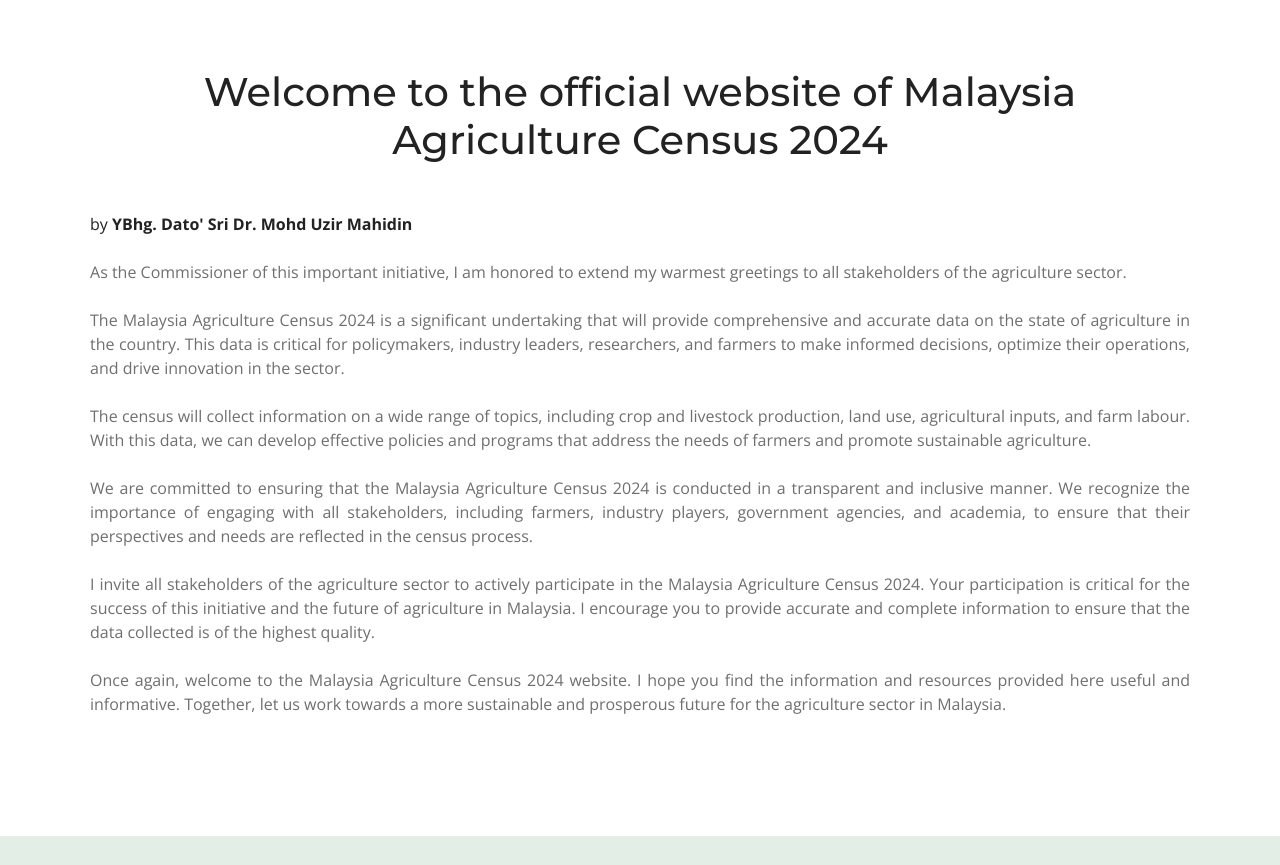
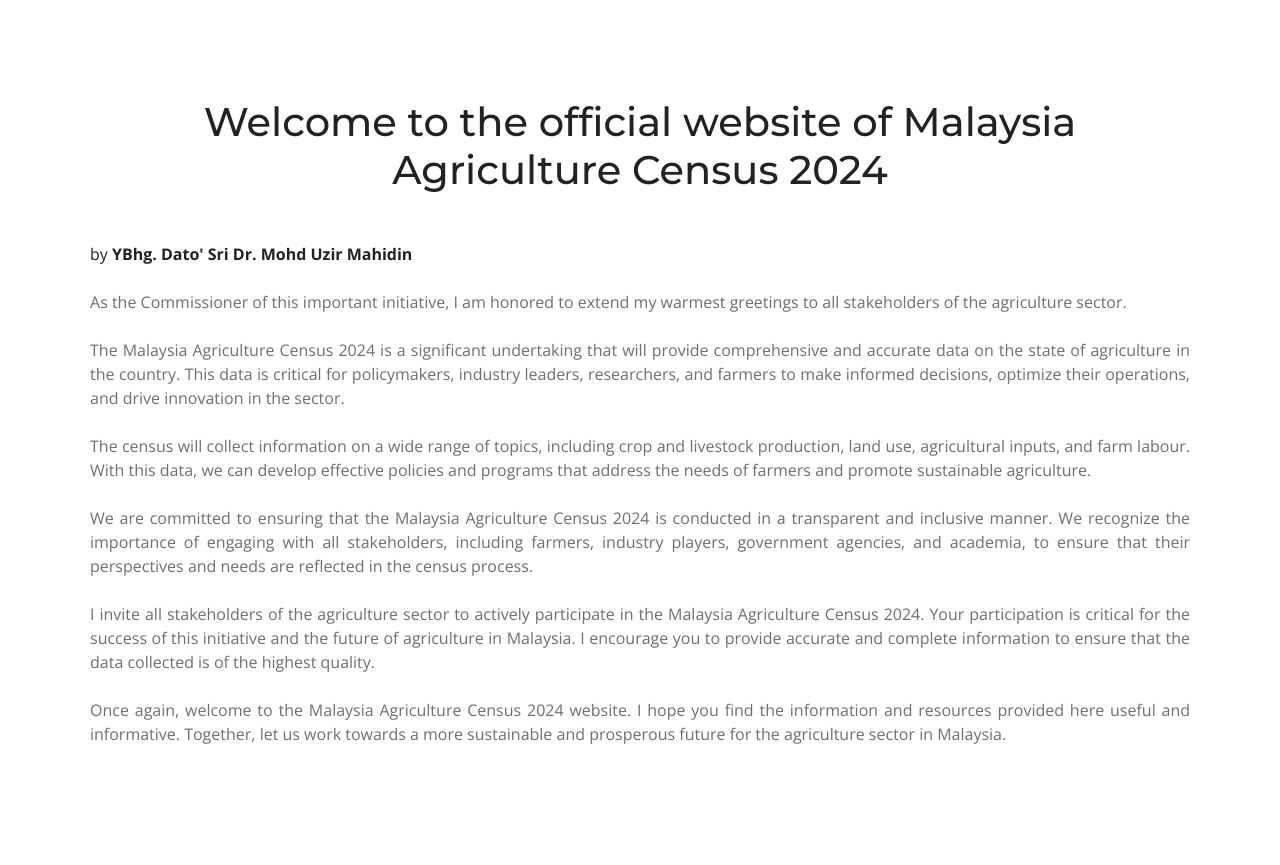
Before and after one commit to BanciPP24/demo-homepage, a plain HTML site: page perutusan.html in a window 1280 px wide. Shown: the part 1131-1996 px from the top of the page. Drawn offline with nearby package versions, Linux system fonts and the light colour scheme.

Commit message:
text title correction

```diff
--- a/perutusan.html
+++ b/perutusan.html
@@ -148,7 +148,7 @@
       <div class="section-header">
         <h2>Perutusan Persuruhjaya Banci</h2>
       <div><br><img src="assets/img/media/kp-msg.png" class="d-block w-100" alt="Banner Image"></div>
-      <h1 style="margin: 70px" class="mb-5">Welcome to the official website of Malaysia Agriculture Census 2024</h1>
+      <h1 style="margin: 100px" class="mb-5">Welcome to the official website of Malaysia Agriculture Census 2024</h1>
       <div class="single-post" style="text-align:justify;text-justify: inter-word;max-width: 1100px;margin: 0 auto">
 
       <div class="post-meta"><span class="date">by</span> <span><b>YBhg. Dato' Sri Dr. Mohd Uzir Mahidin</b></span></div><br>
```
